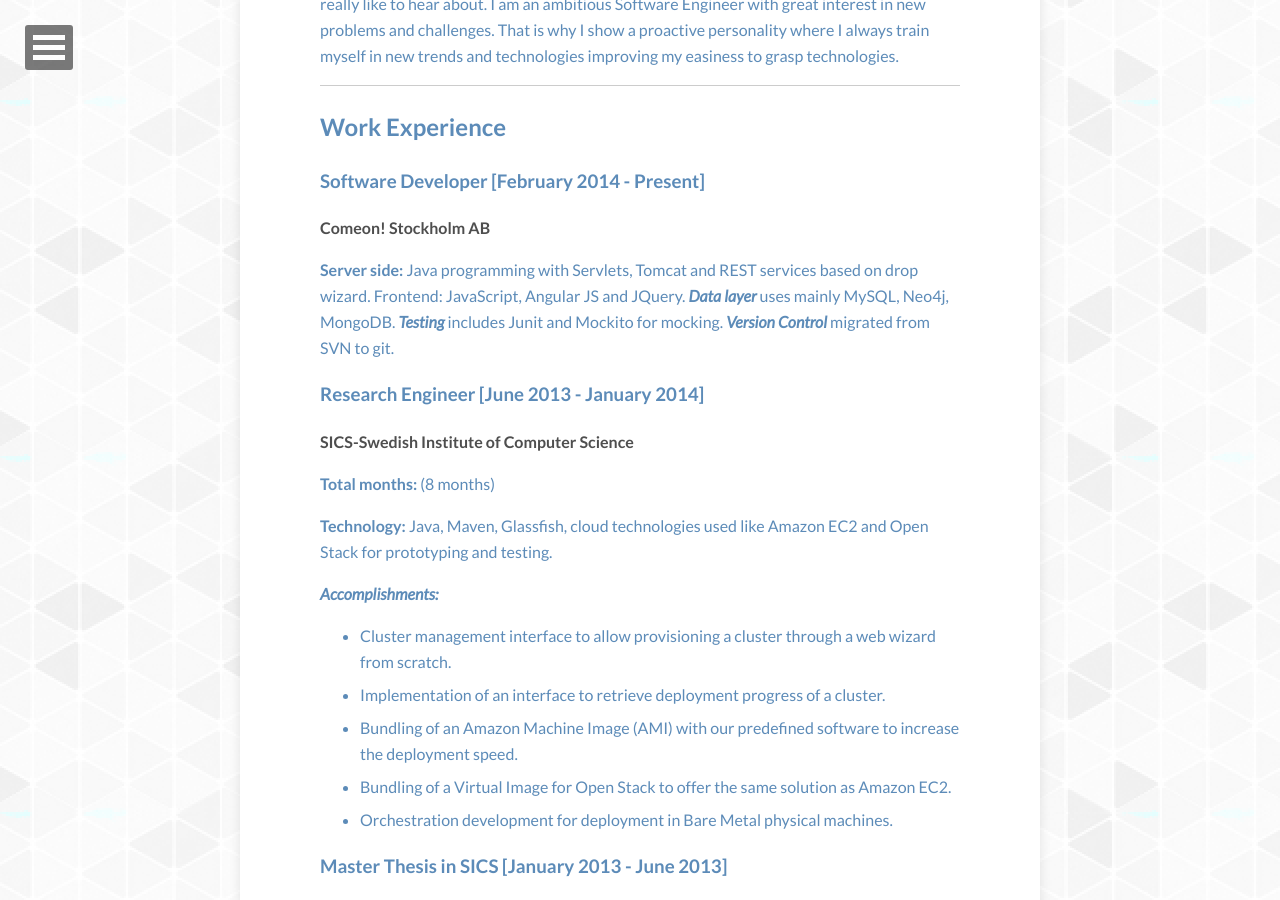
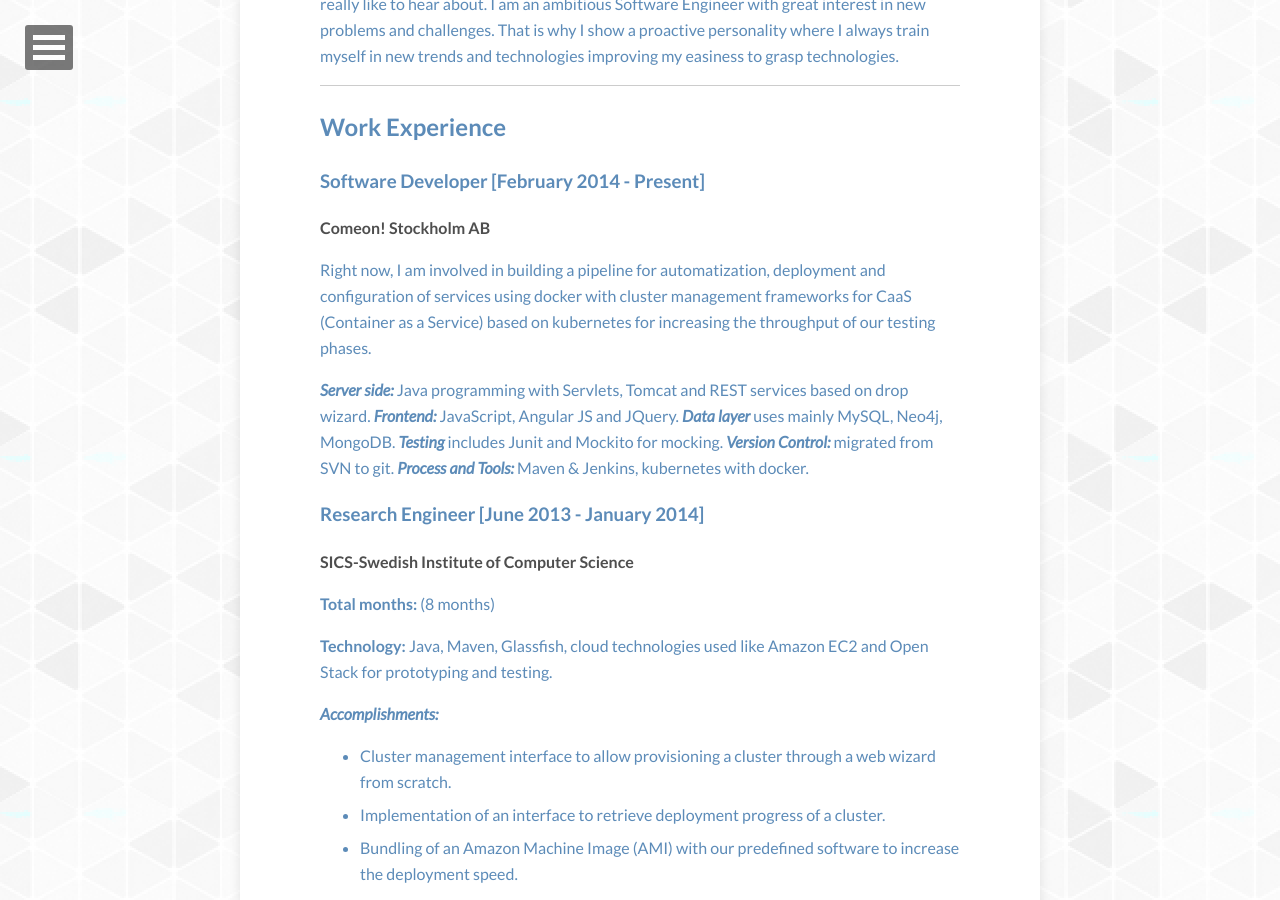
Before and after one commit to alorlea/alorlea.github.io, a Jekyll site: the page built from curriculum-vitae/index.md, in a window 1280 px wide and 900 px high, scrolled down 640 px. Built offline with Jekyll 4.4.1, drawn with Linux system fonts in a browser that asks for light colours; nearby versions of some CDN libraries; some of the changed text lies outside the part shown.

Commit message:
updating cv page

```diff
--- a/curriculum-vitae/index.md
+++ b/curriculum-vitae/index.md
@@ -25,9 +25,14 @@ personality where I always train myself in new trends and technologies improving
 
 **[Comeon! Stockholm AB](http://www.comeon.com/)**
 
-**Server side:** Java programming with Servlets, Tomcat and REST services based on drop wizard. Frontend: JavaScript,
-Angular JS and JQuery. ***Data layer*** uses mainly MySQL, Neo4j, MongoDB. ***Testing*** includes Junit and Mockito for mocking.
-***Version Control*** migrated from SVN to git.
+Right now, I am involved in building a pipeline for automatization, deployment and configuration of services using
+docker with cluster management frameworks for CaaS (Container as a Service) based on kubernetes for increasing the
+throughput of our testing phases.
+
+***Server side:*** Java programming with Servlets, Tomcat and REST services based on drop wizard. ***Frontend:***
+JavaScript, Angular JS and JQuery. ***Data layer*** uses mainly MySQL, Neo4j, MongoDB. ***Testing*** includes Junit
+and Mockito for mocking.
+***Version Control:*** migrated from SVN to git. ***Process and Tools:*** Maven & Jenkins, kubernetes with docker.
 
 ### Research Engineer                                                                       [June 2013 - January 2014]
 
@@ -112,7 +117,7 @@ includes:
 - **Database Technologies:** MySQL(Adv. Beginner), Cassandra(Adv. Beginner), Neo4j(Beginner), MongoDB(Beginner)
 - **Version Control:** Git, SVN
 - **Scripting:** Bash scripting (Beginner)
-- **Other:** Docker (Beginner), Apache Mesos (Beginner)
+- **Other:** Docker (Adv. Beginner), Kubernetes (Beginner)
 
 ---
 
@@ -121,6 +126,7 @@ includes:
 Contributing to open source projects from SICS in relation to my old Master Thesis work and time at SICS.
 
 - **Karamel:** Karamel orchestrates the execution of Chef Cookbooks using jClouds.
+My contributing branch for Openstack functionality: [Branch Link](https://github.com/karamelchef/karamel/tree/feature_openstack-support)
 [Project Link](https://github.com/karamelchef)
 
 - **HOPS Hadoop:** Hadoop Open Platform-as-a-Service. [Project Link](https://github.com/karamelchef)
```
Also changed, not shown: 1 other file.
